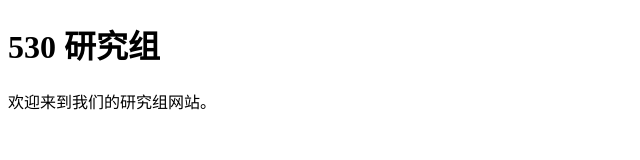
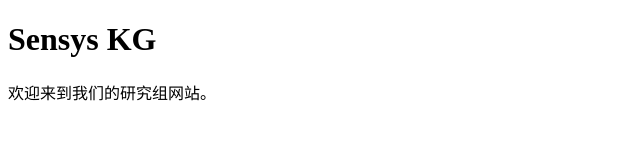
Before and after one commit to aiot-lab-yin/sensys, a plain HTML site: page index.html in a window 1280 px wide. Shown: the whole page, without its empty margins (0-640 px from the left). Drawn offline with Linux system fonts and the light colour scheme.

Commit message:
Update title and heading in index.html to reflect project name

```diff
--- a/index.html
+++ b/index.html
@@ -1,7 +1,7 @@
 <!doctype html>
 <html lang="zh">
 <meta charset="utf-8">
-<title>530 KG</title>
-<h1>530 研究组</h1>
+<title>sensys KG</title>
+<h1>Sensys KG</h1>
 <p>欢迎来到我们的研究组网站。</p>
 </html>
```
